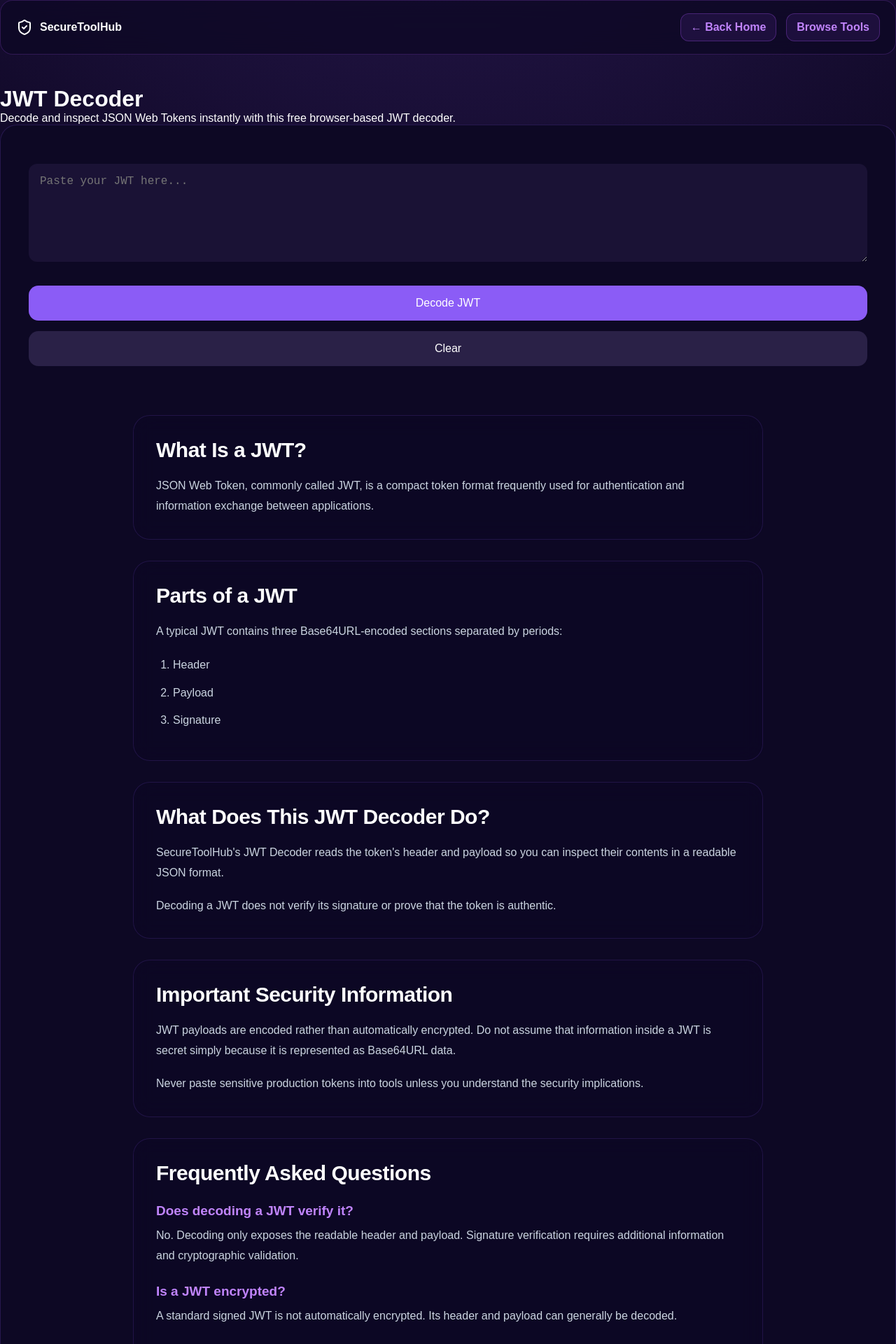
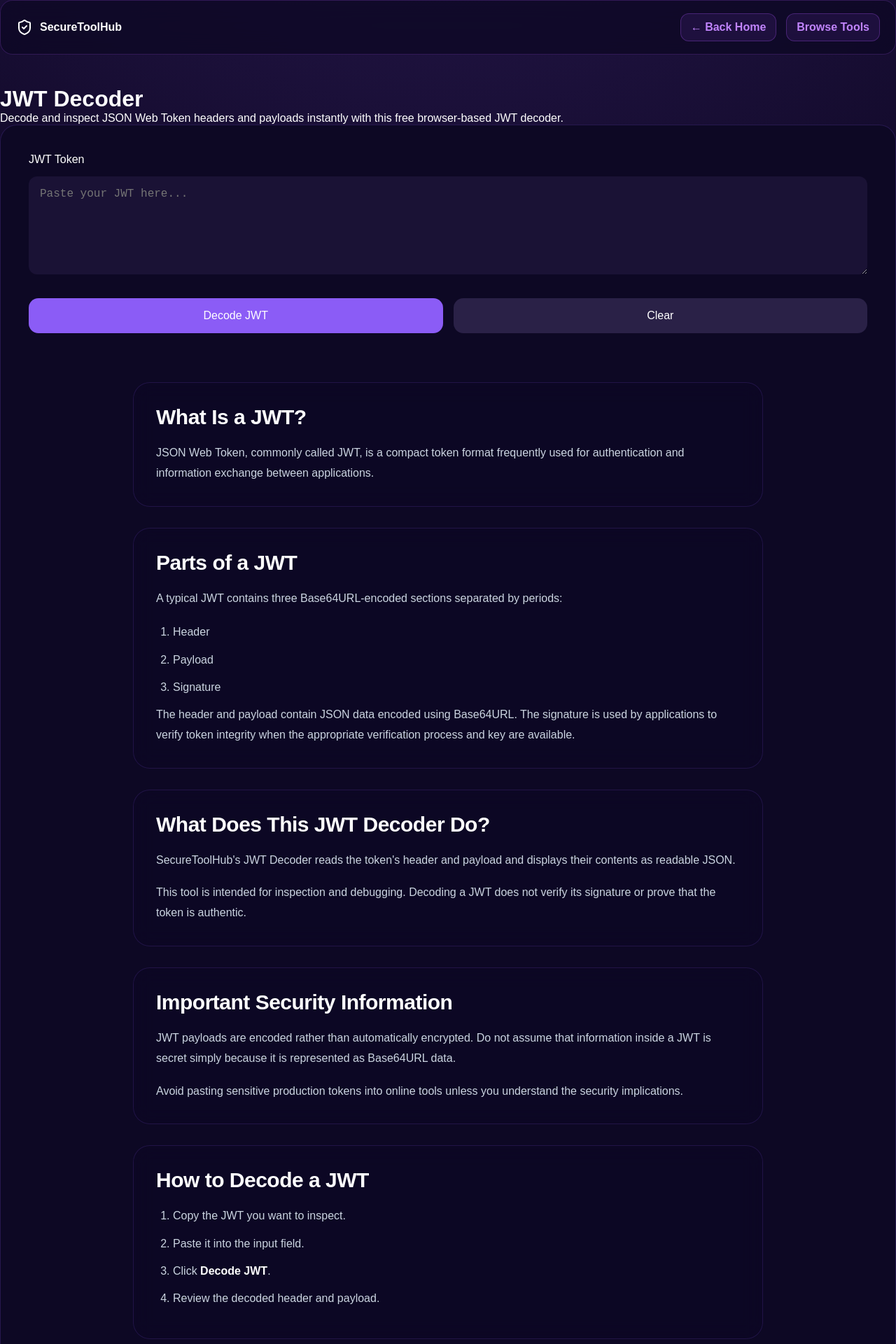
Before and after one commit to Tshepiso25/Securetoolhub, a React (Vite) app: page /jwt-decoder in a window 1280 px wide. Shown: the top 1920 px of the page at 70% size. Built offline with nearby package versions, Linux system fonts and the light colour scheme.

Commit message:
Improve JWT decoder SEO and functionality

```diff
--- a/src/pages/JwtDecoder.jsx
+++ b/src/pages/JwtDecoder.jsx
@@ -3,7 +3,10 @@ import { Link } from "react-router-dom"
 import ToolLayout from "../components/ToolLayout"
 
 function decodeJwtPart(part) {
-  const normalized = part.replace(/-/g, "+").replace(/_/g, "/")
+  const normalized = part
+    .replace(/-/g, "+")
+    .replace(/_/g, "/")
+
   const padded = normalized.padEnd(
     normalized.length + (4 - (normalized.length % 4)) % 4,
     "="
@@ -16,7 +19,9 @@ function decodeJwtPart(part) {
     char => char.charCodeAt(0)
   )
 
-  return JSON.parse(new TextDecoder().decode(bytes))
+  return JSON.parse(
+    new TextDecoder().decode(bytes)
+  )
 }
 
 function JwtDecoder() {
@@ -40,16 +45,28 @@ function JwtDecoder() {
         throw new Error("Invalid JWT structure.")
       }
 
+      if (!parts[0] || !parts[1] || !parts[2]) {
+        throw new Error("Incomplete JWT.")
+      }
+
       const decodedHeader = decodeJwtPart(parts[0])
       const decodedPayload = decodeJwtPart(parts[1])
 
-      setHeader(JSON.stringify(decodedHeader, null, 2))
-      setPayload(JSON.stringify(decodedPayload, null, 2))
+      setHeader(
+        JSON.stringify(decodedHeader, null, 2)
+      )
+
+      setPayload(
+        JSON.stringify(decodedPayload, null, 2)
+      )
+
       setError("")
     } catch {
       setHeader("")
       setPayload("")
-      setError("Invalid JWT. Please check the token format.")
+      setError(
+        "Invalid JWT. Please check that the token contains a valid header, payload and signature."
+      )
     }
   }
 
@@ -63,9 +80,15 @@ function JwtDecoder() {
   return (
     <ToolLayout
       title="JWT Decoder"
-      description="Decode and inspect JSON Web Tokens instantly with this free browser-based JWT decoder."
+      description="Decode and inspect JSON Web Token headers and payloads instantly with this free browser-based JWT decoder."
     >
+      <div className="tool-form-group">
+        <label className="tool-label" htmlFor="jwt-input">
+          JWT Token
+        </label>
+
         <textarea
+          id="jwt-input"
           className="tool-textarea"
           placeholder="Paste your JWT here..."
           value={input}
@@ -74,43 +97,57 @@ function JwtDecoder() {
             setError("")
           }}
         />
+      </div>
 
-      <button className="generate-btn" onClick={decodeToken}>
+      <div className="action-row">
+        <button
+          className="generate-btn"
+          onClick={decodeToken}
+        >
           Decode JWT
         </button>
+
+        <button
+          className="clear-btn"
+          onClick={clearFields}
+        >
+          Clear
+        </button>
+      </div>
 
       {error && <p className="tool-error">{error}</p>}
 
       {header && (
-        <>
-          <h3>JWT Header</h3>
+        <div className="tool-form-group">
+          <label className="tool-label" htmlFor="jwt-header">
+            JWT Header
+          </label>
 
           <textarea
+            id="jwt-header"
             className="tool-textarea"
             value={header}
             readOnly
           />
-        </>
+        </div>
       )}
 
       {payload && (
-        <>
-          <h3>JWT Payload</h3>
+        <div className="tool-form-group">
+          <label className="tool-label" htmlFor="jwt-payload">
+            JWT Payload
+          </label>
 
           <textarea
+            id="jwt-payload"
             className="tool-textarea"
             value={payload}
             readOnly
           />
-        </>
+        </div>
       )}
 
-      <button className="clear-btn" onClick={clearFields}>
-        Clear
-      </button>
-
       <section className="tool-content">
-
         <div className="tool-info-card">
           <h2>What Is a JWT?</h2>
 
@@ -134,6 +171,12 @@ function JwtDecoder() {
             <li>Payload</li>
             <li>Signature</li>
           </ol>
+
+          <p>
+            The header and payload contain JSON data encoded using Base64URL.
+            The signature is used by applications to verify token integrity
+            when the appropriate verification process and key are available.
+          </p>
         </div>
 
         <div className="tool-info-card">
@@ -141,12 +184,13 @@ function JwtDecoder() {
 
           <p>
             SecureToolHub's JWT Decoder reads the token's header and payload
-            so you can inspect their contents in a readable JSON format.
+            and displays their contents as readable JSON.
           </p>
 
           <p>
-            Decoding a JWT does not verify its signature or prove that the
-            token is authentic.
+            This tool is intended for inspection and debugging. Decoding a
+            JWT does not verify its signature or prove that the token is
+            authentic.
           </p>
         </div>
 
@@ -160,15 +204,27 @@ function JwtDecoder() {
           </p>
 
           <p>
-            Never paste sensitive production tokens into tools unless you
-            understand the security implications.
+            Avoid pasting sensitive production tokens into online tools unless
+            you understand the security implications.
           </p>
+        </div>
+
+        <div className="tool-info-card">
+          <h2>How to Decode a JWT</h2>
+
+          <ol>
+            <li>Copy the JWT you want to inspect.</li>
+            <li>Paste it into the input field.</li>
+            <li>Click <strong>Decode JWT</strong>.</li>
+            <li>Review the decoded header and payload.</li>
+          </ol>
         </div>
 
         <div className="tool-info-card">
           <h2>Frequently Asked Questions</h2>
 
           <h3>Does decoding a JWT verify it?</h3>
+
           <p>
             No. Decoding only exposes the readable header and payload.
             Signature verification requires additional information and
@@ -176,15 +232,25 @@ function JwtDecoder() {
           </p>
 
           <h3>Is a JWT encrypted?</h3>
+
           <p>
             A standard signed JWT is not automatically encrypted. Its header
             and payload can generally be decoded.
           </p>
 
           <h3>What is the JWT payload?</h3>
+
           <p>
             The payload contains claims and other information associated with
             the token.
+          </p>
+
+          <h3>Does this JWT decoder upload my token?</h3>
+
+          <p>
+            The decoding operation is performed in your browser. However,
+            you should still avoid entering sensitive production credentials
+            or tokens into any online tool unless you understand the risks.
           </p>
         </div>
 
@@ -193,20 +259,30 @@ function JwtDecoder() {
 
           <ul>
             <li>
-              <Link to="/base64-encoder">Base64 Encoder</Link>
+              <Link to="/base64-encoder">
+                Base64 Encoder
+              </Link>
             </li>
+
             <li>
-              <Link to="/json-formatter">JSON Formatter</Link>
+              <Link to="/json-formatter">
+                JSON Formatter
+              </Link>
             </li>
+
             <li>
-              <Link to="/hash-generator">Hash Generator</Link>
+              <Link to="/hash-generator">
+                Hash Generator
+              </Link>
             </li>
+
             <li>
-              <Link to="/url-encoder">URL Encoder</Link>
+              <Link to="/url-encoder">
+                URL Encoder
+              </Link>
             </li>
           </ul>
         </div>
-
       </section>
     </ToolLayout>
   )
```
Lines whose indentation alone changed are shown as unchanged.
